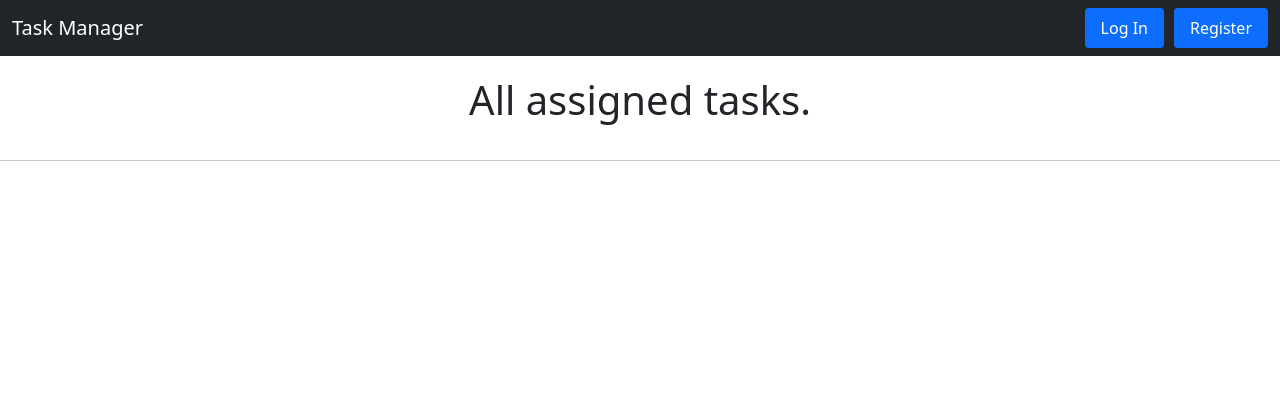
After one commit to Eimantas93/TM, a Flask app: page /tasks in a window 1280 px wide. The commit adds this page. Shown: the top 420 px of the page. Run offline with Flask 2, Linux system fonts and the light colour scheme.

Commit message:
Klausimas ar reikia to tasks.html

```diff
--- a/application.py
+++ b/application.py
@@ -87,6 +87,10 @@ def new_task():
     if request.method == "GET":
         return render_template("new_task.html")
 
+@app.route("/tasks", methods=["GET"])
+def tasks():
+    return render_template("tasks.html")
+
 
 @app.route("/edit_task", methods=["GET", "POST"])
 def edit_task():
--- a/templates/layout.html
+++ b/templates/layout.html
@@ -46,7 +46,7 @@
             <a class="nav-link" href='{{ url_for("index") }}'>Main</a>
           </li>
           <li class="nav-item">
-            <a class="nav-link" href="#">Assigned tasks</a>
+            <a class="nav-link" href='{{ url_for("tasks") }}'>Assigned tasks</a>
           </li>
           <li class="nav-item">
             <a class="nav-link" href='{{ url_for("relations") }}'>Edit relations</a>
--- a/templates/new_task.html
+++ b/templates/new_task.html
@@ -1,7 +1,7 @@
 {% extends "layout.html" %}
 
 {% block title %}
-Task Manager
+Create new task
 {% endblock %}
 
 {% block main %}
--- /dev/null
+++ b/templates/tasks.html
@@ -0,0 +1,11 @@
+{% extends "layout.html" %}
+
+{% block title %}
+All tasks
+{% endblock %}
+
+{% block main %}
+<h1 class="pageTitle">All assigned tasks.</h1>
+<hr>
+<!-- Need to loop over existing tasks with jinja -->
+{% endblock %}
```
